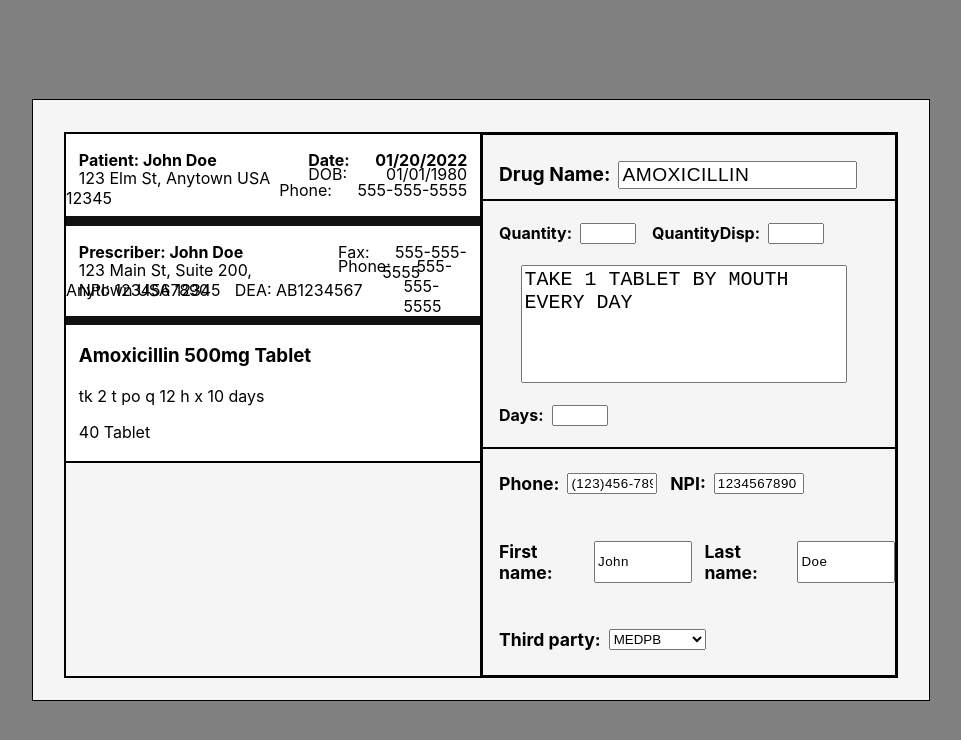
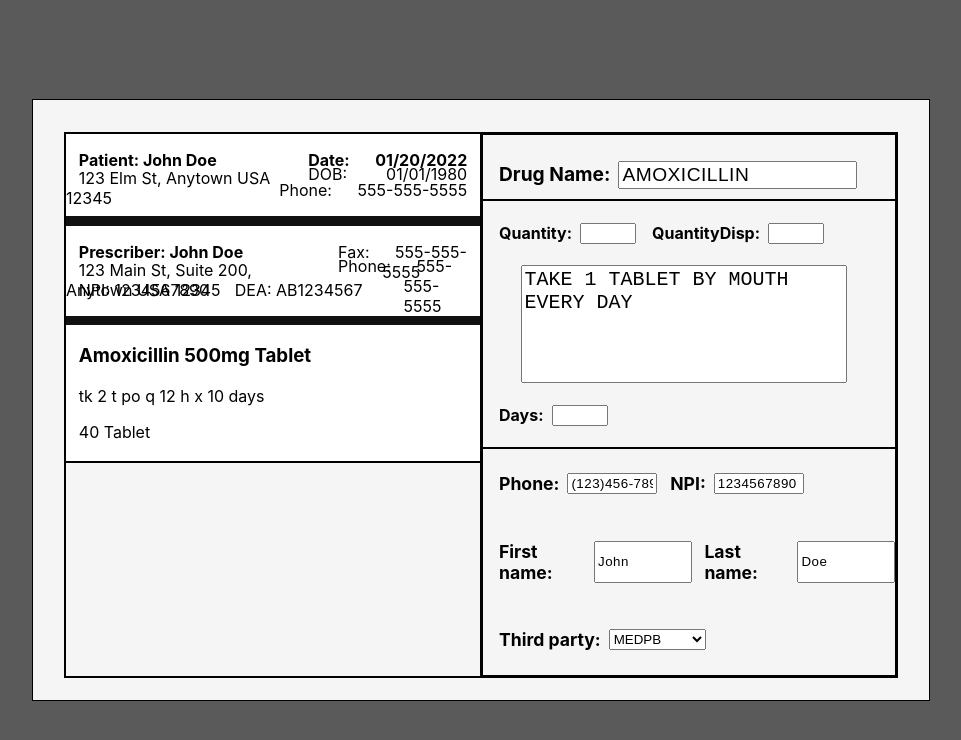
Before and after one commit to Asurakun1/prescription-simulator, a React (Create React App) app: page / in a window 1280 px wide. Shown: the top 740 px of the page, without its empty margins (159-1120 px from the left). Built offline with nearby package versions, Linux system fonts and the light colour scheme.

Commit message:
background-change

```diff
--- a/src/App.css
+++ b/src/App.css
@@ -3,5 +3,5 @@
     justify-content: center;
     align-items: center;
     min-height: 100vh;
-    background-color: grey;
+    background-color: rgb(90, 90, 90);
 }
```
